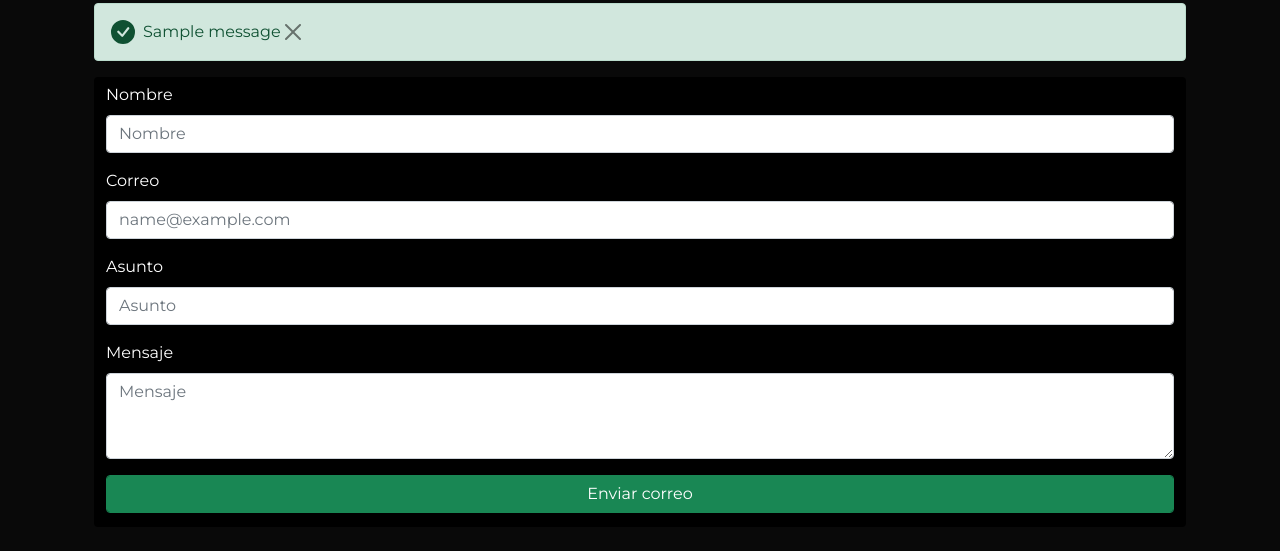
After one commit to Kkkrlos/Portafolio, a Django app: page /contacto/ in a window 1280 px wide. The commit adds this page. Shown: the part 337-888 px from the top of the page. Run offline with Django 5.2, Linux system fonts and the light colour scheme; tables that the repository leaves empty hold one stand-in row (values such as "Sample post"); one stand-in notice (Sample message) is shown.

Commit message:
Añadida función contacto

```diff
--- a/django_portafolio/urls.py
+++ b/django_portafolio/urls.py
@@ -24,6 +24,7 @@ urlpatterns = [
     path('admin/', admin.site.urls),
     path('', views.index, name="home"),
     path('blog/', include('blog.urls')),
+    path('contacto/', views.contact, name='contacto'),
     path('https://www.linkedin.com/in/carlosrodriguez1205/', views.Linkedin, name="Linkedin"),
     path('https://github.com/Kkkrlos', views.Github, name="Github")
 ]
--- a/portafolio/static/main.css
+++ b/portafolio/static/main.css
@@ -69,6 +69,10 @@ header {
     transition: 1s;
 }
 
+form.form-control.bg-black {
+    border: none;
+}
+
 @media (min-width: 300px) and (max-width: 950px) {
 
     * {
@@ -81,7 +85,7 @@ header {
         align-items: center;
     }
     #navbarNav .nav-item {
-        margin-right: 8px;
+        margin-right: 4px;
     }
 
     .row.bg-black {
--- /dev/null
+++ b/portafolio/templates/email/email_template.html
@@ -0,0 +1,5 @@
+{{name}}
+
+{{email}}
+
+{{message}}
--- /dev/null
+++ b/portafolio/templates/email/form.html
@@ -0,0 +1,47 @@
+{% extends "layout.html" %}
+
+{% block content %}
+{% load static %}
+
+<svg xmlns="http://www.w3.org/2000/svg" style="display: none;">
+    <symbol id="check-circle-fill" fill="currentColor" viewBox="0 0 16 16">
+        <path d="M16 8A8 8 0 1 1 0 8a8 8 0 0 1 16 0zm-3.97-3.03a.75.75 0 0 0-1.08.022L7.477 9.417 5.384 7.323a.75.75 0 0 0-1.06 1.06L6.97 11.03a.75.75 0 0 0 1.079-.02l3.992-4.99a.75.75 0 0 0-.01-1.05z"/>
+    </symbol>
+</svg>
+
+{% if messages %}
+
+    {% for message in messages %}
+    <div class="alert alert-success d-flex align-items-center" role="alert">
+        <svg class="bi flex-shrink-0 me-2" width="24" height="24" role="img" aria-label="Success:"><use xlink:href="#check-circle-fill"/></svg>
+        <div>
+            {{message}}
+        </div>
+        <button type="button" class="btn-close" data-bs-dismiss="alert" aria-label="Close"></button>
+    </div>
+    {% endfor %}
+
+{% endif %}
+
+<form method="post" action="{% url 'contacto' %}" class="form-control bg-black">
+    {% csrf_token %}
+    <div class="mb-3">
+        <label for="name" class="form-label text-white">Nombre</label>
+        <input type="text" name="name" class="form-control" placeholder="Nombre" required>
+    </div>
+    <div class="mb-3">
+        <label for="exampleFormControlInput1" class="form-label text-white">Correo</label>
+        <input type="email" name="email" class="form-control" id="exampleFormControlInput1" placeholder="name@example.com" required>
+    </div>
+    <div class="mb-3">
+        <label for="subject" class="form-label text-white">Asunto</label>
+        <input type="text" name="subject" class="form-control" placeholder="Asunto" required>
+    </div>
+    <div class="mb-3">
+        <label for="exampleFormControlTextarea1" class="form-label text-white">Mensaje</label>
+        <textarea class="form-control" name="message" id="exampleFormControlTextarea1" rows="3" placeholder="Mensaje" required></textarea>
+    </div>
+    <button type="submit" class="btn btn-success form-control mb-2">Enviar correo</button>
+</form>
+
+{% endblock %}
--- a/portafolio/templates/partials/navbar.html
+++ b/portafolio/templates/partials/navbar.html
@@ -14,6 +14,9 @@
             <li class="nav-item d-flex align-items-center">
                 <a class="mx-2" style="text-decoration: none; color: rgb(151, 146, 146);" href="{% static 'contenido/cv-carlos-rodriguez.pdf' %}" target="_blank">Descargar CV</a>
             </li>
+            <li class="nav-item d-flex align-items-center mx-2">
+                <a href="{% url 'contacto' %}" style="text-decoration: none; color: rgb(151, 146, 146);">Contacto</a>
+            </li>
             <li class="nav-item">
                 <a href="{% url 'Linkedin' %}" target="_blank" class="mx-2"><img src="{% static 'contenido/icono-linkedin.svg' %}" alt=""></a>
             </li>
--- a/portafolio/views.py
+++ b/portafolio/views.py
@@ -1,4 +1,8 @@
 from django.shortcuts import render, redirect
+from django.core.mail import EmailMessage
+from django.template.loader import render_to_string
+from django.conf import settings
+from django.contrib import messages
 from .models import Project
 
 def index(request):
@@ -11,3 +15,30 @@ def Linkedin(request):
 
 def Github(request):
     return redirect('https://github.com/Kkkrlos')
+
+def contact(request):
+    if request.method == 'POST':
+        name = request.POST['name']
+        email = request.POST['email']
+        subject = request.POST['subject']
+        message = request.POST['message']
+
+        template = render_to_string('email/email_template.html', {
+            'name': name,
+            'email': email,
+            'message': message
+        })
+
+        email = EmailMessage(
+            subject,
+            template,
+            settings.EMAIL_HOST_USER,
+            ['rocarlos1205@gmail.com']
+        )
+
+        email.fail_silently = False
+        email.send()
+        messages.success(request, '¡Se ha enviado tu correo! :)')
+        return redirect('contacto')
+
+    return render(request, 'email/form.html')
```
Also changed, not shown: django_portafolio/settings.py (+8 -1 lines).
